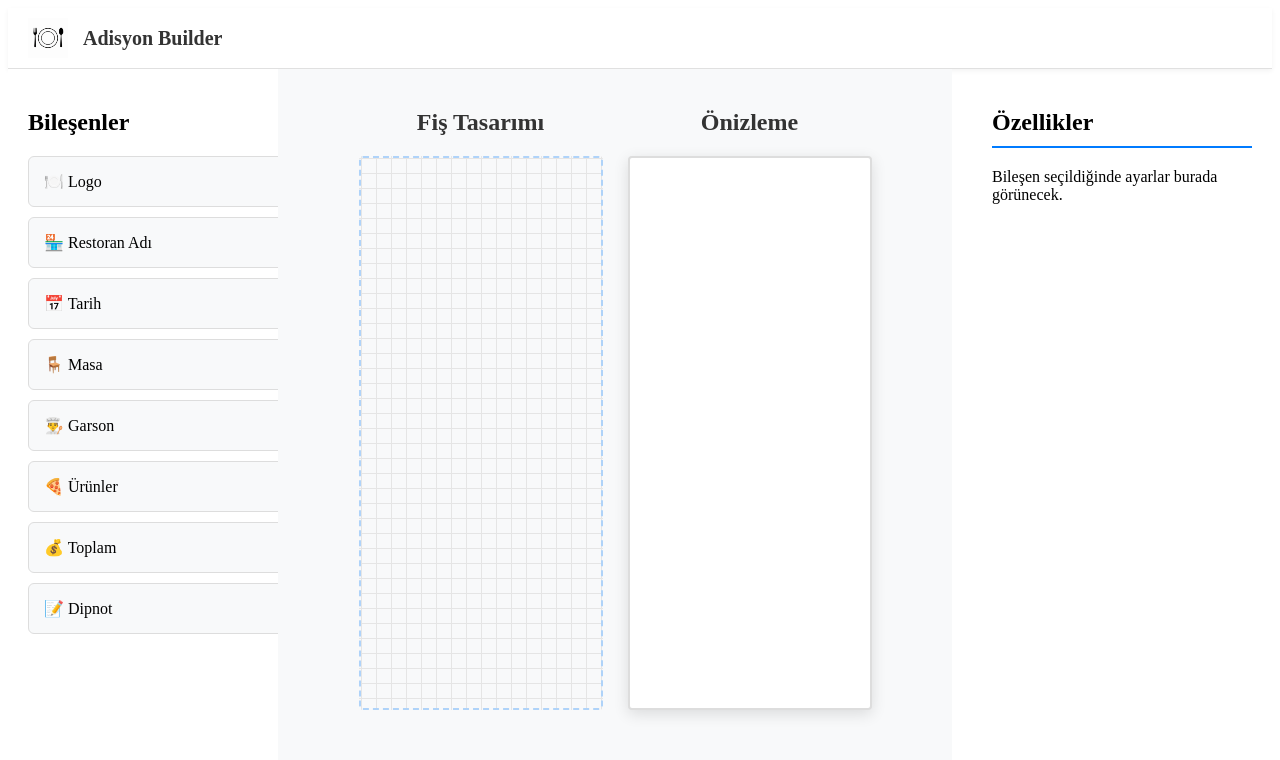
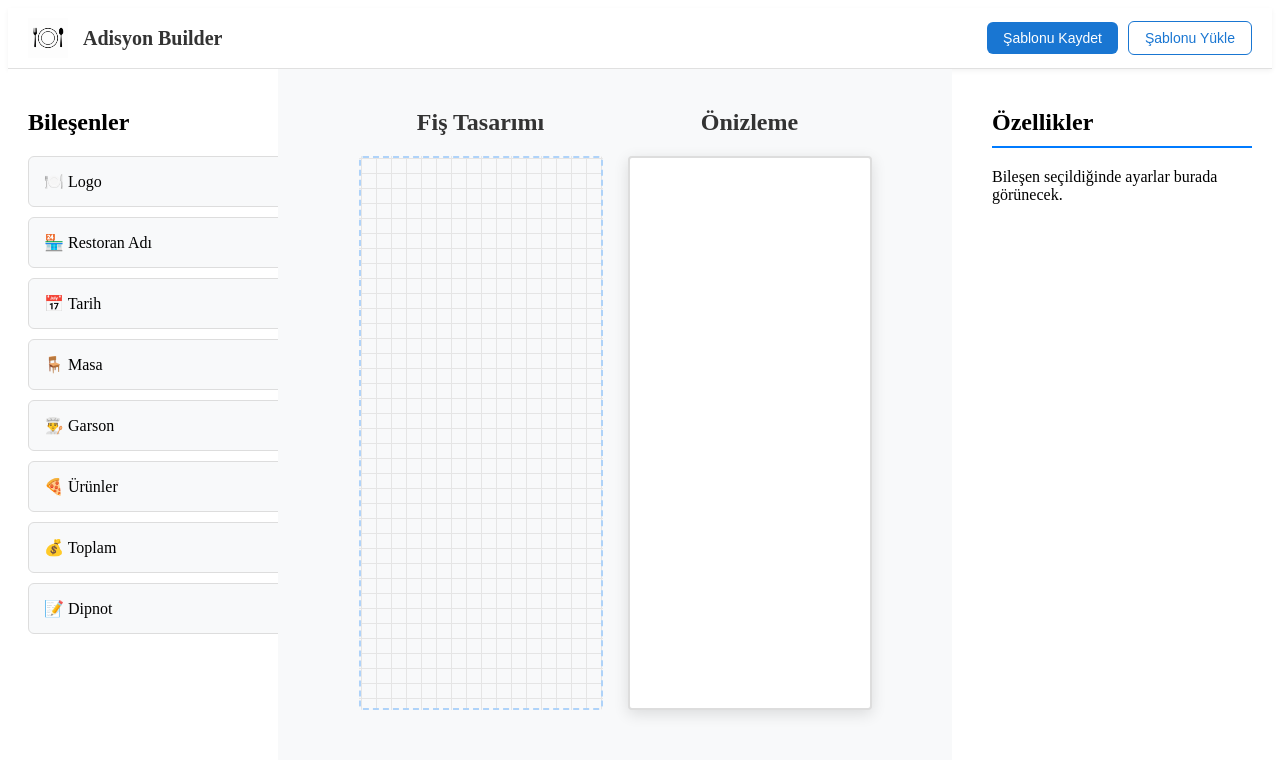
Before and after one commit to aybikegck-k/receipt-builder, an Angular app: page / in a window 1280 px wide. Shown: the top 760 px of the page. Built offline with nearby package versions, Linux system fonts and the light colour scheme.

Commit message:
güncel17

```diff
--- a/src/app/app.html
+++ b/src/app/app.html
@@ -1,5 +1,16 @@
 
-<app-navbar></app-navbar> <!--angular arkada bütün navbarı getiriyor-->
+<app-navbar
+  (saveTemplate)="saveTemplate()"
+  (loadTemplate)="loadTemplate()">
+</app-navbar>
+
+<input
+  #fileInput
+  type="file"
+  accept=".json"
+  style="display: none"
+  (change)="onFileSelected($event)">
+
 
 <div class="container">
  <app-component-pool
--- a/src/app/app.ts
+++ b/src/app/app.ts
@@ -1,4 +1,4 @@
-import { Component } from '@angular/core';
+import { Component, ViewChild, ElementRef } from '@angular/core';
 import { HttpClient } from '@angular/common/http';
 
 import { Navbar } from './navbar/navbar';
@@ -34,13 +34,81 @@ interface ReceiptData {
   styleUrl: './app.css'
 })
 export class App {
-
+@ViewChild('fileInput')
+fileInput!: ElementRef<HTMLInputElement>;
   // Tasarım alanındaki bütün bileşenleri tutar.
   receiptItems: any[] = [];
 
   // Tasarım alanında seçili olan bileşeni tutar.
   selectedItem: any = null;
+saveTemplate(): void {
+  const templateJson = JSON.stringify(this.receiptItems, null, 2);
 
+  const blob = new Blob(
+    [templateJson],
+    { type: 'application/json' }
+  );
+
+  const url = URL.createObjectURL(blob);
+
+  const link = document.createElement('a');
+  link.href = url;
+  link.download = 'adisyon-sablonu.json';
+
+  link.click();
+
+  URL.revokeObjectURL(url);
+}
+loadTemplate(): void {
+  this.fileInput.nativeElement.click();
+}
+onFileSelected(event: Event): void {
+  const input = event.target as HTMLInputElement;
+  const file = input.files?.[0];
+
+  if (!file) {
+    return;
+  }
+
+  const reader = new FileReader();
+
+  reader.onload = () => {
+    try {
+      const jsonText = reader.result as string;
+      const loadedItems = JSON.parse(jsonText);
+
+      if (!Array.isArray(loadedItems)) {
+        alert('Seçilen dosya geçerli bir şablon değil.');
+        return;
+      }
+
+      this.receiptItems = loadedItems;
+      this.selectedItem = null;
+
+      // Ürünler şablonda varsa güncel ürünleri receipt-data.json’dan verir.
+      this.updateProductsComponent();
+
+      // Toplamı güncel ürünlere göre yeniden hesaplar.
+      this.updateTotalComponent();
+
+      console.log('Şablon başarıyla yüklendi:', this.receiptItems);
+    } catch (error) {
+      console.error('JSON dosyası okunamadı:', error);
+      alert('JSON dosyası okunamadı veya dosya biçimi hatalı.');
+    }
+
+    // Aynı dosyanın tekrar seçilebilmesi için input temizlenir.
+    input.value = '';
+  };
+
+  reader.onerror = () => {
+    console.error('Dosya okunurken hata oluştu.');
+    alert('Dosya okunurken bir hata oluştu.');
+    input.value = '';
+  };
+
+  reader.readAsText(file);
+}
   // JSON dosyasından gelen bütün adisyon verileri.
   receiptData: ReceiptData = {
     restaurantName: '',
--- a/src/app/navbar/navbar.css
+++ b/src/app/navbar/navbar.css
@@ -2,8 +2,9 @@
     background: #ffffff; /* Siyahı kaldırdık, beyaz oldu */
     padding: 10px 20px;
     border-bottom: 1px solid #e0e0e0; /* Hafif bir çizgi ile altını belirginleştirdik */
-    display: flex;
-    align-items: center;
+   display: flex;
+justify-content: space-between;
+align-items: center;
     box-shadow: 0 2px 5px rgba(0,0,0,0.05); /* Çok hafif bir derinlik */
 }
 
@@ -24,3 +25,44 @@
     color: #333; /* Yazıyı siyah/gri yaptık */
     font-weight: 600;
 }
+
+.nav-right {
+    display: flex;
+    align-items: center;
+}
+
+.save-btn {
+    padding: 8px 16px;
+    border: none;
+    border-radius: 6px;
+    background-color: #1976d2;
+    color: white;
+    cursor: pointer;
+    font-size: 14px;
+    font-weight: 500;
+}
+
+.save-btn:hover {
+    background-color: #1565c0;
+}
+
+.nav-right {
+  display: flex;
+  align-items: center;
+  gap: 10px;
+}
+
+.load-btn {
+  padding: 8px 16px;
+  border: 1px solid #1976d2;
+  border-radius: 6px;
+  background-color: white;
+  color: #1976d2;
+  cursor: pointer;
+  font-size: 14px;
+  font-weight: 500;
+}
+
+.load-btn:hover {
+  background-color: #f0f7ff;
+}
--- a/src/app/navbar/navbar.html
+++ b/src/app/navbar/navbar.html
@@ -1,7 +1,20 @@
 <nav class="navbar">
-  <!-- Sol taraf: Logo ve Başlık -->
+
+  <!-- Sol taraf -->
   <div class="nav-left">
     <img src="logo.png" alt="Logo" class="logo">
     <h2>Adisyon Builder</h2>
   </div>
+
+  <!-- Sağ taraf -->
+<div class="nav-right">
+  <button class="save-btn" (click)="save()">
+    Şablonu Kaydet
+  </button>
+
+ <button class="load-btn" (click)="load()">
+  Şablonu Yükle
+</button>
+</div>
+
 </nav>
--- a/src/app/navbar/navbar.ts
+++ b/src/app/navbar/navbar.ts
@@ -1,4 +1,4 @@
-import { Component } from '@angular/core';
+import { Component, Output, EventEmitter } from '@angular/core';
 
 @Component({
   selector: 'app-navbar',
@@ -7,4 +7,14 @@ import { Component } from '@angular/core';
   templateUrl: './navbar.html',
   styleUrl: './navbar.css',
 })
-export class Navbar {}
+export class Navbar {
+  @Output() saveTemplate = new EventEmitter<void>();
+@Output() loadTemplate = new EventEmitter<void>();
+
+  save() {
+  this.saveTemplate.emit();
+}
+load() {
+  this.loadTemplate.emit();
+}
+}
```
